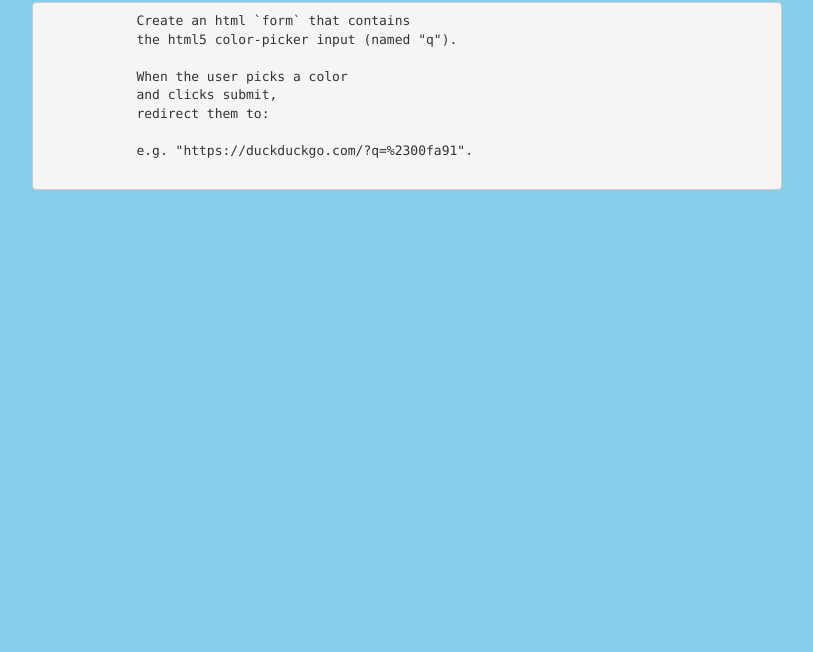
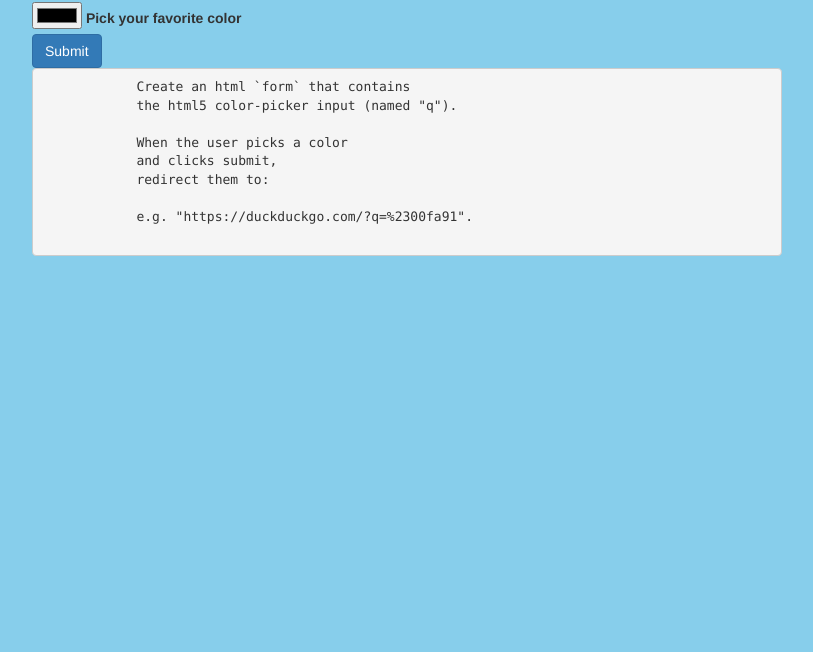
Before and after one commit to vpdacoder/Forms-Lab, a plain HTML site: page 03_color_search/index.html in a window 1280 px wide. Shown: the part 148-800 px from the top of the page, without its empty margins (233-1046 px from the left). Drawn offline with nearby package versions, Linux system fonts and the light colour scheme.

Commit message:
Color-Picker Complete

```diff
--- a/03_color_search/index.html
+++ b/03_color_search/index.html
@@ -22,6 +22,16 @@
       <div class="row">
         <div class="col-md-8 col-md-offset-2">
           <h1>3. Color Search</h1>
+            <form action="https://duckduckgo.com/?q=%2300fa91">
+
+              <div>
+                <label>
+                  <input type="color" name="optionsRadios" id="color-picker" value="option1" checked>
+                  Pick your favorite color
+                </label>
+              </div>
+              <button type="submit" class="btn btn-primary">Submit</button>
+            </form>
           <pre>
             Create an html `form` that contains
             the html5 color-picker input (named "q").
```
Also changed, not shown: 1 other file.
